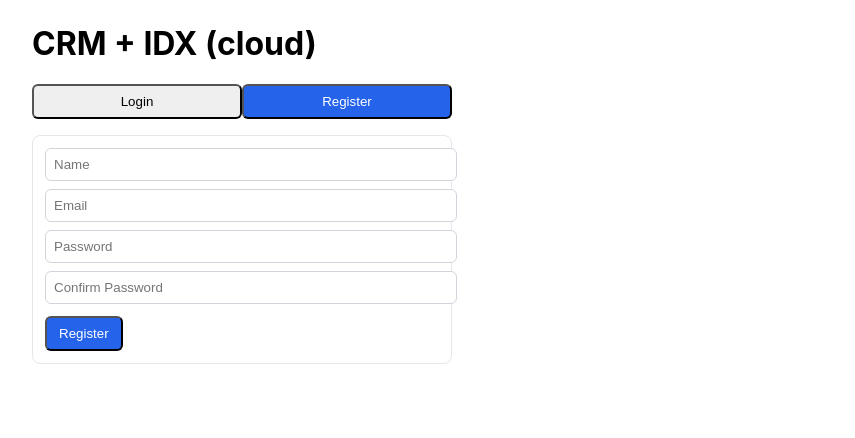
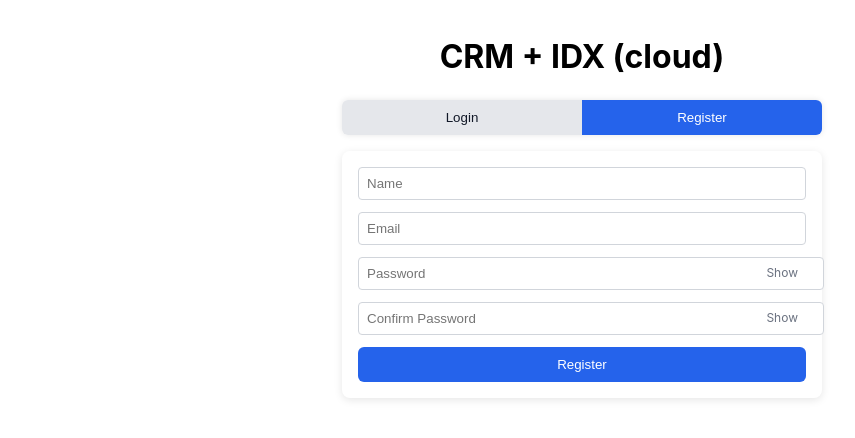
Before and after one commit to tgillenh2o/crm-idx, a React (Vite) app in the folder frontend/: page / in a window 1280 px wide. Both pictures are taken after a click on the button "Register". Shown: the top 438 px of the page, without its empty margins (58-913 px from the left). Built offline with nearby package versions, Linux system fonts and the light colour scheme.

Commit message:
Add modern tabbed login/register with show/hide password

```diff
--- a/frontend/src/app.jsx
+++ b/frontend/src/app.jsx
@@ -14,6 +14,8 @@ export default function App() {
   const [message, setMessage] = useState("");
   const [messageType, setMessageType] = useState(""); // "success" or "error"
   const [activeTab, setActiveTab] = useState("login"); // "login" or "register"
+  const [showPassword, setShowPassword] = useState(false);
+  const [showConfirmPassword, setShowConfirmPassword] = useState(false);
 
   useEffect(() => {
     const storedUser = localStorage.getItem("crm_user");
@@ -33,16 +35,8 @@ export default function App() {
         teams.list(token),
         properties.list(token),
       ]);
-
-      console.log("Teams response:", tRes);
-      console.log("Properties response:", pRes);
-
-      if (!tRes.data || !pRes.data) {
-        throw new Error("Invalid data returned from backend");
-      }
-
-      setTeamsData(tRes.data);
-      setPropertiesData(pRes.data);
+      setTeamsData(tRes.data || []);
+      setPropertiesData(pRes.data || []);
     } catch (err) {
       console.error("Load data error:", err);
       setMessage("Load failed: " + (err.message || "Unknown error"));
@@ -92,7 +86,7 @@ export default function App() {
       setMessage(res.message || "Registration successful! You can now login.");
       setMessageType("success");
       e.target.reset();
-      setActiveTab("login"); // switch to login after successful registration
+      setActiveTab("login");
     } catch (err) {
       console.error("Register error:", err);
       setMessage(err.message || "Registration failed");
@@ -112,20 +106,22 @@ export default function App() {
 
   // ------------------ JSX ------------------
   return (
-    <div className="container">
-      <h1>CRM + IDX (cloud)</h1>
+    <div className="container" style={{ maxWidth: 480, margin: "0 auto", padding: 16 }}>
+      <h1 style={{ textAlign: "center", marginBottom: 24 }}>CRM + IDX (cloud)</h1>
 
       {!user ? (
-        <div style={{ maxWidth: 420 }}>
+        <div>
           {/* Message */}
           {message && (
             <div
               style={{
-                padding: 8,
-                marginBottom: 12,
-                borderRadius: 4,
+                padding: 10,
+                marginBottom: 16,
+                borderRadius: 6,
                 backgroundColor: messageType === "success" ? "#d1fae5" : "#fee2e2",
                 color: messageType === "success" ? "#065f46" : "#991b1b",
+                textAlign: "center",
+                fontWeight: 500,
               }}
             >
               {message}
@@ -133,18 +129,32 @@ export default function App() {
           )}
 
           {/* Tabs */}
-          <div style={{ display: "flex", marginBottom: 16 }}>
+          <div style={{ display: "flex", marginBottom: 16, borderRadius: 6, overflow: "hidden", boxShadow: "0 0 6px rgba(0,0,0,0.1)" }}>
             <button
               onClick={() => setActiveTab("login")}
-              className={`btn ${activeTab === "login" ? "btn-primary" : "btn-secondary"}`}
-              style={{ flex: 1 }}
+              style={{
+                flex: 1,
+                padding: 10,
+                backgroundColor: activeTab === "login" ? "#2563eb" : "#e5e7eb",
+                color: activeTab === "login" ? "#fff" : "#111827",
+                border: "none",
+                cursor: "pointer",
+                fontWeight: 500,
+              }}
             >
               Login
             </button>
             <button
               onClick={() => setActiveTab("register")}
-              className={`btn ${activeTab === "register" ? "btn-primary" : "btn-secondary"}`}
-              style={{ flex: 1 }}
+              style={{
+                flex: 1,
+                padding: 10,
+                backgroundColor: activeTab === "register" ? "#2563eb" : "#e5e7eb",
+                color: activeTab === "register" ? "#fff" : "#111827",
+                border: "none",
+                cursor: "pointer",
+                fontWeight: 500,
+              }}
             >
               Register
             </button>
@@ -152,28 +162,64 @@ export default function App() {
 
           {/* Forms */}
           {activeTab === "login" && (
-            <form onSubmit={handleLogin} className="card">
-              <input name="email" className="input" placeholder="Email" required />
-              <div style={{ height: 8 }} />
-              <input name="password" type="password" className="input" placeholder="Password" required />
-              <div style={{ height: 12 }} />
-              <button className="btn btn-primary" type="submit">
+            <form onSubmit={handleLogin} style={{ display: "flex", flexDirection: "column", gap: 12, padding: 16, boxShadow: "0 2px 8px rgba(0,0,0,0.1)", borderRadius: 8 }}>
+              <input name="email" type="email" placeholder="Email" required style={{ padding: 8, borderRadius: 4, border: "1px solid #d1d5db" }} />
+              <div style={{ position: "relative" }}>
+                <input
+                  name="password"
+                  type={showPassword ? "text" : "password"}
+                  placeholder="Password"
+                  required
+                  style={{ padding: 8, borderRadius: 4, border: "1px solid #d1d5db", width: "100%" }}
+                />
+                <span
+                  onClick={() => setShowPassword(!showPassword)}
+                  style={{ position: "absolute", right: 8, top: 8, cursor: "pointer", fontSize: 12, color: "#6b7280" }}
+                >
+                  {showPassword ? "Hide" : "Show"}
+                </span>
+              </div>
+              <button type="submit" style={{ padding: 10, backgroundColor: "#2563eb", color: "#fff", border: "none", borderRadius: 6, cursor: "pointer" }}>
                 Login
               </button>
             </form>
           )}
 
           {activeTab === "register" && (
-            <form onSubmit={handleRegister} className="card">
-              <input name="name" className="input" placeholder="Name" required />
-              <div style={{ height: 8 }} />
-              <input name="email" className="input" placeholder="Email" required />
-              <div style={{ height: 8 }} />
-              <input name="password" type="password" className="input" placeholder="Password" required />
-              <div style={{ height: 8 }} />
-              <input name="confirm" type="password" className="input" placeholder="Confirm Password" required />
-              <div style={{ height: 12 }} />
-              <button className="btn btn-primary" type="submit">
+            <form onSubmit={handleRegister} style={{ display: "flex", flexDirection: "column", gap: 12, padding: 16, boxShadow: "0 2px 8px rgba(0,0,0,0.1)", borderRadius: 8 }}>
+              <input name="name" placeholder="Name" required style={{ padding: 8, borderRadius: 4, border: "1px solid #d1d5db" }} />
+              <input name="email" type="email" placeholder="Email" required style={{ padding: 8, borderRadius: 4, border: "1px solid #d1d5db" }} />
+              <div style={{ position: "relative" }}>
+                <input
+                  name="password"
+                  type={showPassword ? "text" : "password"}
+                  placeholder="Password"
+                  required
+                  style={{ padding: 8, borderRadius: 4, border: "1px solid #d1d5db", width: "100%" }}
+                />
+                <span
+                  onClick={() => setShowPassword(!showPassword)}
+                  style={{ position: "absolute", right: 8, top: 8, cursor: "pointer", fontSize: 12, color: "#6b7280" }}
+                >
+                  {showPassword ? "Hide" : "Show"}
+                </span>
+              </div>
+              <div style={{ position: "relative" }}>
+                <input
+                  name="confirm"
+                  type={showConfirmPassword ? "text" : "password"}
+                  placeholder="Confirm Password"
+                  required
+                  style={{ padding: 8, borderRadius: 4, border: "1px solid #d1d5db", width: "100%" }}
+                />
+                <span
+                  onClick={() => setShowConfirmPassword(!showConfirmPassword)}
+                  style={{ position: "absolute", right: 8, top: 8, cursor: "pointer", fontSize: 12, color: "#6b7280" }}
+                >
+                  {showConfirmPassword ? "Hide" : "Show"}
+                </span>
+              </div>
+              <button type="submit" style={{ padding: 10, backgroundColor: "#2563eb", color: "#fff", border: "none", borderRadius: 6, cursor: "pointer" }}>
                 Register
               </button>
             </form>
@@ -181,28 +227,30 @@ export default function App() {
         </div>
       ) : (
         <div>
+          {/* Logged-in User Section */}
           {message && (
             <div
               style={{
-                padding: 8,
+                padding: 10,
                 marginBottom: 12,
-                borderRadius: 4,
+                borderRadius: 6,
                 backgroundColor: messageType === "success" ? "#d1fae5" : "#fee2e2",
                 color: messageType === "success" ? "#065f46" : "#991b1b",
+                textAlign: "center",
+                fontWeight: 500,
               }}
             >
               {message}
             </div>
           )}
 
-          {/* Logged-in Header */}
-          <div style={{ display: "flex", justifyContent: "space-between", marginBottom: 12 }}>
+          <div style={{ display: "flex", justifyContent: "space-between", marginBottom: 16 }}>
             <div>
               <strong>{user.name}</strong> <small>({user.role})</small>
               <div style={{ color: "#6b7280" }}>{user.email}</div>
             </div>
             <div>
-              <button onClick={handleLogout} className="btn">
+              <button onClick={handleLogout} style={{ padding: 6, borderRadius: 4, cursor: "pointer", border: "1px solid #d1d5db" }}>
                 Logout
               </button>
             </div>
@@ -222,14 +270,14 @@ export default function App() {
             </div>
 
             <div>
-              <div style={{ display: "flex", alignItems: "center", gap: 8 }}>
+              <div style={{ display: "flex", alignItems: "center", gap: 8, marginBottom: 12 }}>
                 <button
-                  className="btn btn-primary"
                   onClick={() =>
                     properties
                       .sync(localStorage.getItem("crm_token"))
                       .then(() => loadData(localStorage.getItem("crm_token")))
                   }
+                  style={{ padding: 8, borderRadius: 4, backgroundColor: "#2563eb", color: "#fff", border: "none", cursor: "pointer" }}
                 >
                   Sync IDX
                 </button>
@@ -244,7 +292,7 @@ export default function App() {
                 {teamsData[0] ? (
                   <LeadCapture teamId={teamsData[0]._id} />
                 ) : (
-                  <div className="card">Create a team to enable lead capture.</div>
+                  <div style={{ padding: 12, borderRadius: 6, backgroundColor: "#f3f4f6" }}>Create a team to enable lead capture.</div>
                 )}
               </div>
             </div>
```
